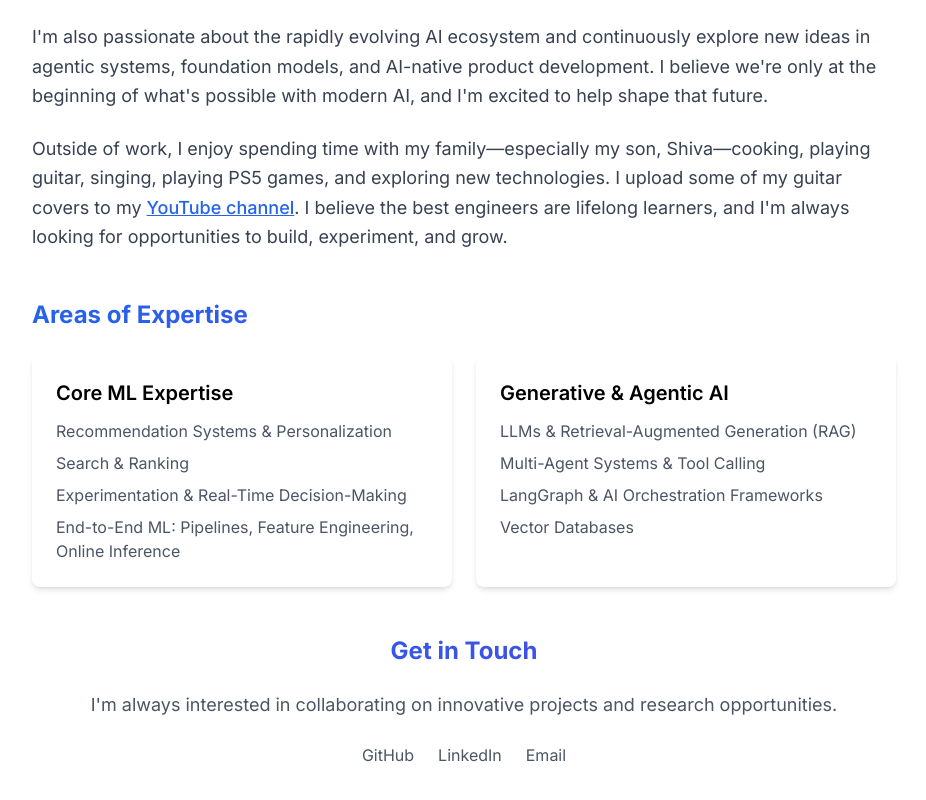
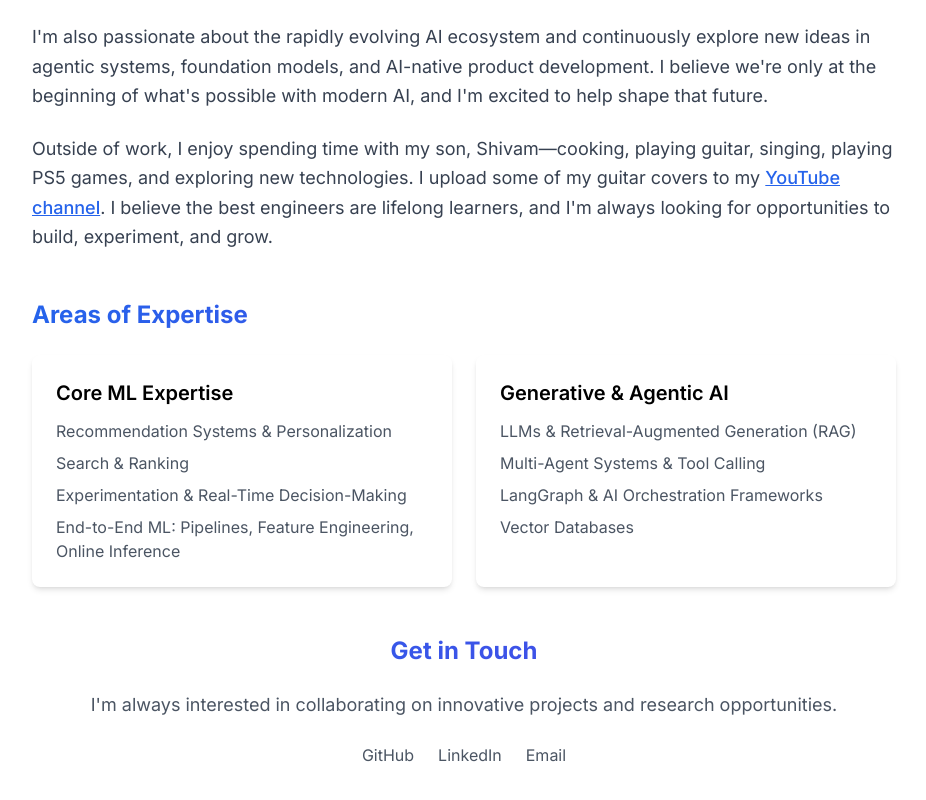
Before and after one commit to BhavtoshRath/BhavtoshRath.github.io, a Next.js app: page /about in a window 1280 px wide. Shown: the part 1189-1989 px from the top of the page, without its empty margins (176-1102 px from the left). Built offline with nearby package versions, Linux system fonts and the light colour scheme.

Commit message:
Update about

```diff
--- a/app/about/page.tsx
+++ b/app/about/page.tsx
@@ -62,8 +62,8 @@ export default function AboutPage() {
           beginning of what&apos;s possible with modern AI, and I&apos;m excited to help shape that future.
         </p>
         <p className="text-lg leading-relaxed">
-          Outside of work, I enjoy spending time with my family&mdash;especially my son, Shiva&mdash;cooking,
-          playing guitar, singing, playing PS5 games, and exploring new technologies. I upload some of my
+          Outside of work, I enjoy spending time with my son, Shivam&mdash;cooking, playing guitar, singing,
+          playing PS5 games, and exploring new technologies. I upload some of my
           guitar covers to my{' '}
           <a
             href="https://www.youtube.com/@bhavtoshguitar948"
```
